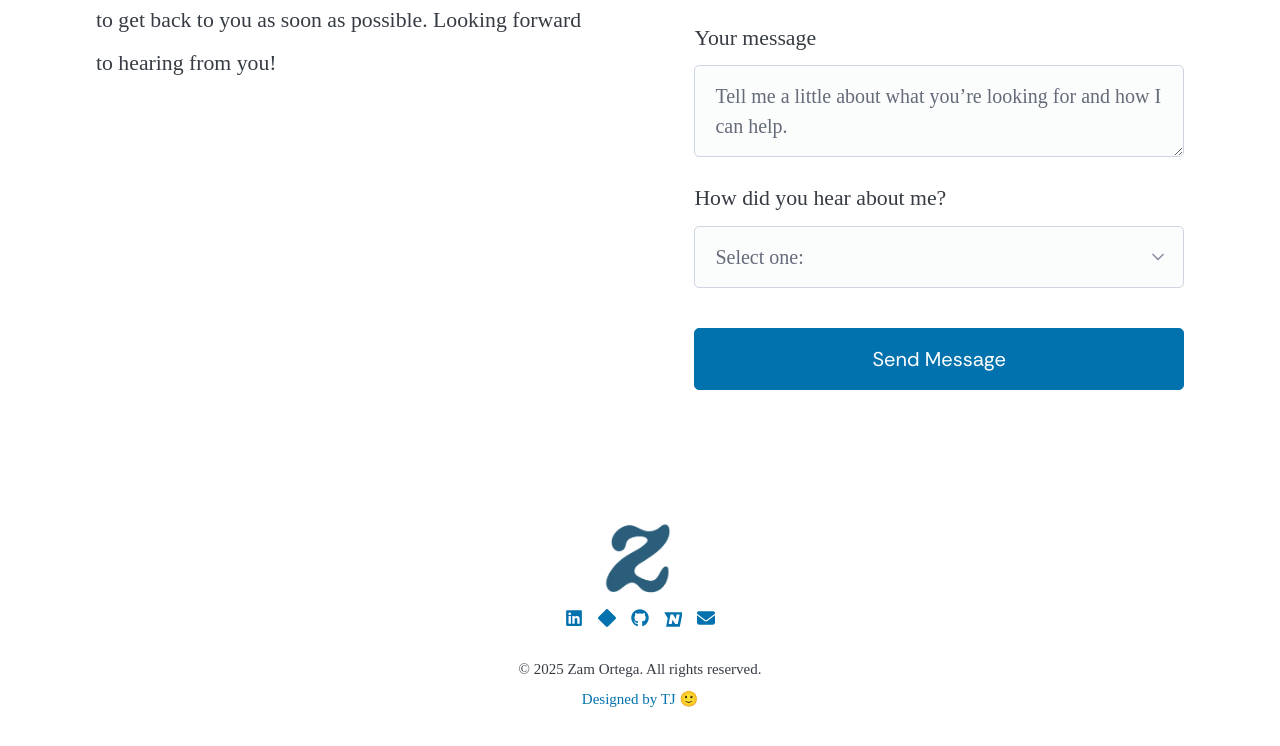
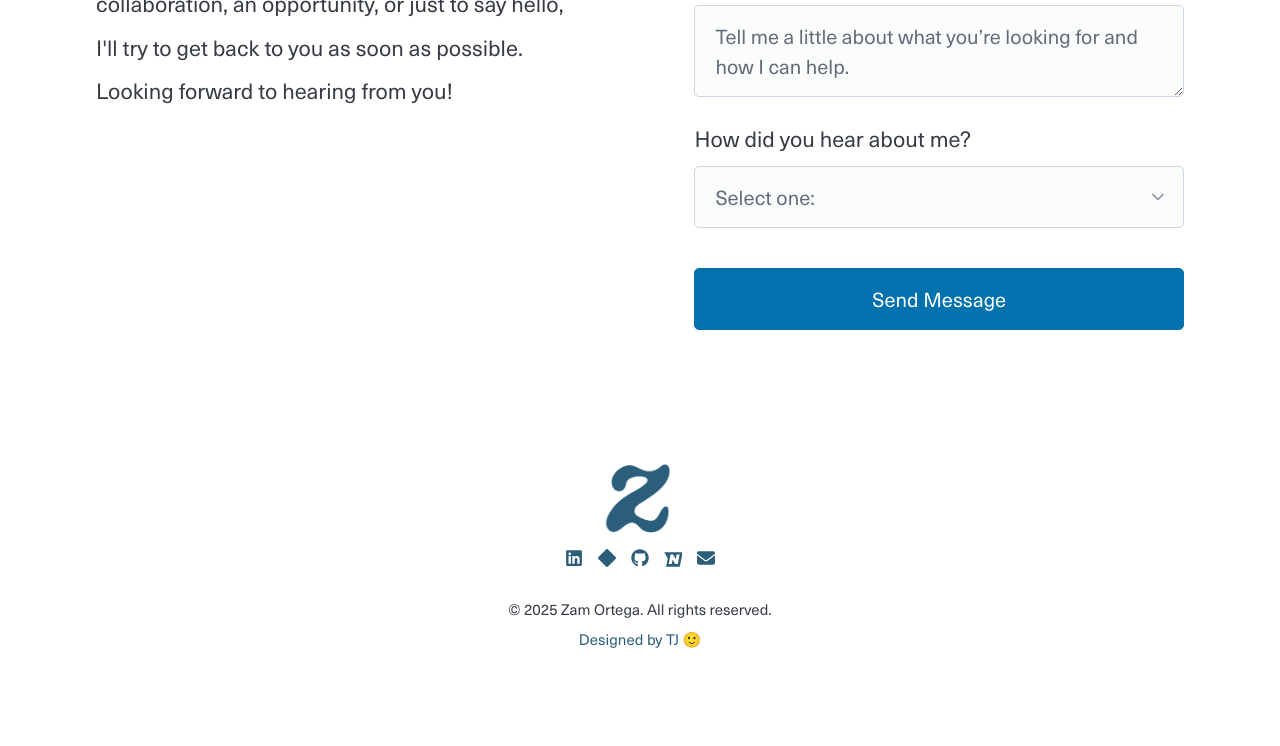
Before and after one commit to adobopunk/zam, an Eleventy site: page src/showreel.html in a window 1280 px wide. Shown: the part 1670-2416 px from the top of the page. Built offline with nearby package versions, Linux system fonts and the light colour scheme; Eleventy itself is replaced by a stand-in of ours; files that its build step writes are made by us from their sources.

Commit message:
add fonts and change primary color

```diff
--- a/app/scss/_fonts.scss
+++ b/app/scss/_fonts.scss
@@ -1,4 +1,12 @@
 @use "../scss/util/" as u;
+
+@font-face {
+  font-family: "Neue Haas Unica";
+  src: url(/assets/fonts/Neue\ Haas\ Unica\ W1G\ Regular.ttf) format("truetype");
+
+  font-weight: normal;
+  font-style: normal;
+}
 
 @font-face {
   font-family: "Parisienne";
@@ -59,7 +67,7 @@
 }
 
 body {
-  font-family: "Hahmlet", "Times New Roman", serif;
+  font-family: "Neue Haas Unica", "Arial", sans-serif;
 }
 
 h1,
@@ -68,7 +76,7 @@ h3,
 h4,
 h5,
 h6 {
-  font-family: "Rethink Sans", sans-serif;
+  font-family: "Neue Haas Unica", "Arial", sans-serif;
   font-weight: 200;
   margin-block-start: 10px;
   line-height: 1;
@@ -82,19 +90,6 @@ h1 {
 h2 {
   font-size: 2rem;
   font-size: clamp(2rem, 1.8rem + 1vw, 3rem);
-}
-
-h1 span.jade,
-h2 span.jade,
-h3 span.jade,
-p span.jade {
-  color: var(--pico-primary);
-  font-family: "Ohno Blazeface", "Times New Roman", serif;
-}
-
-span.jade-hover {
-  font-family: "Ohno Blazeface", "Times New Roman", serif;
-  transition: color 0.3s ease;
 }
 
 span.jade-hover:hover {
@@ -133,7 +128,7 @@ p.small {
 
 .title,
 .subtitle {
-  font-family: "rethink sans", sans-serif;
+  font-family: "Neue Haas Unica", "Arial", sans-serif;
   font-size: 2rem;
   font-size: clamp(2rem, 1.8rem + 1vw, 3rem);
   text-align: left;
@@ -149,11 +144,11 @@ nav,
 .previous,
 .back,
 figcaption {
-  font-family: "Rethink Sans", sans-serif;
+  font-family: "Neue Haas Unica", "Arial", sans-serif;
 }
 
 .button * {
-  font-family: "Rethink Sans", sans-serif;
+  font-family: "Neue Haas Unica", "Arial", sans-serif;
 }
 
 .button h1,
@@ -161,6 +156,6 @@ figcaption {
 .button p,
 button *,
 button {
-  font-family: "Rethink Sans", sans-serif;
+  font-family: "Neue Haas Unica", "Arial", sans-serif;
   font-size: 0.75rem;
 }
--- a/app/scss/_gallery.scss
+++ b/app/scss/_gallery.scss
@@ -89,6 +89,10 @@
 
 .image-container {
   position: relative;
+
+  @include u.breakpoint-down(small) {
+    margin-block: u.rem(16);
+  }
 }
 
 .hover-overlay {
@@ -97,7 +101,11 @@
   left: 0;
   width: 100%;
   height: 100%;
-  background: linear-gradient(to top, rgba(0, 100, 158, 0.9), rgba(0, 0, 0, 0));
+  background: linear-gradient(
+    to top,
+    hsl(202, 47%, 33%, 80%),
+    rgba(0, 0, 0, 0)
+  );
   display: flex;
   flex-direction: column;
   justify-content: flex-end;
--- a/app/scss/_wrapper.scss
+++ b/app/scss/_wrapper.scss
@@ -8,7 +8,7 @@
 
 .wrapper-m {
   width: clamp(250px, 90vw, 1920px);
-  margin-block-start: 120px;
+  margin-block-start: 60px;
 
   @include u.breakpoint-down(medium) {
     width: clamp(250px, 98vw, 1080px);
--- a/src/_templates/includes/explore-more.html
+++ b/src/_templates/includes/explore-more.html
@@ -11,7 +11,12 @@
             loading="lazy"
           />
         </div>
-        <div class="image-preview-title">
+        <div class="hover-overlay">
+          <p class="gallery__title no-animation">
+            <b>{{ next1.data.title }}</b>
+          </p>
+        </div>
+        <div class="image-title">
           <h3 class="gallery__title">{{ next1.data.title }}</h3>
         </div>
       </a>
@@ -27,7 +32,12 @@
             loading="lazy"
           />
         </div>
-        <div class="image-preview-title">
+        <div class="hover-overlay">
+          <p class="gallery__title no-animation">
+            <b>{{ next2.data.title }}</b>
+          </p>
+        </div>
+        <div class="image-title">
           <h3 class="gallery__title">{{ next2.data.title }}</h3>
         </div>
       </a>
```
Also changed, not shown: assets/css/pico.min.css, assets/css/style.css, assets/fonts/Neue Haas Unica W1G Regular.ttf (added), 14 other files.
